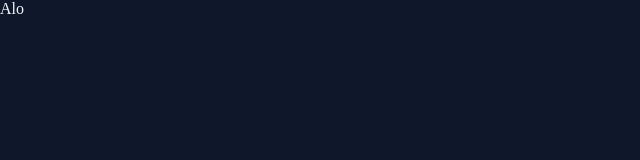
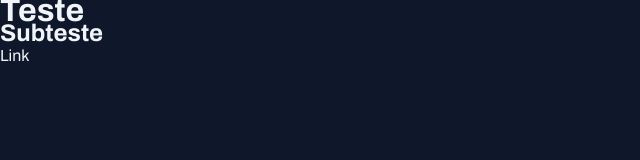
Before and after one commit to DaniSimoni/portal-de-noticias, a plain HTML site: page index.html in a window 1280 px wide. Shown: the whole page, without its empty margins (0-640 px from the left). Drawn offline with Linux system fonts and the light colour scheme.

Commit message:
aplicando fontes

```diff
--- a/index.html
+++ b/index.html
@@ -1,12 +1,19 @@
 <!DOCTYPE html>
 <html lang="pt-br">
 <head>
+  <link rel="preconnect" href="https://fonts.googleapis.com">
+  <link rel="preconnect" href="https://fonts.gstatic.com" crossorigin>
+
   <meta charset="UTF-8">
   <meta name="viewport" content="width=device-width, initial-scale=1.0">
   <title>Portal de Notícias</title>
   <link rel="stylesheet" href="styles/index.css">
+
+  <link href="https://fonts.googleapis.com/css2?family=Archivo:ital,wght@0,100..900;1,100..900&display=swap" rel="stylesheet">
 </head>
 <body>
-  Alo
+  <h1>Teste</h1>
+  <h2>Subteste</h2>
+<a href="#">Link</a>
 </body>
 </html>
--- a/styles/global.css
+++ b/styles/global.css
@@ -11,9 +11,31 @@
     --stroke-color: #1E293B;
     --text-color-primary: #F1F5F9;
     --text-color-secondary: #CBD5E1;
+
+    --font-family: 'Archivo', sans-serif;
+    --h1: 800 24px/135% var(--font-family);
+    --h2: 800 16px/140% var(--font-family);
+    --h3: 800 14px/140% var(--font-family);
+    --text-span: 600 14px/145% var(--font-family);
+    --text: 400 16px/140% var(--font-family);
+    --text-sm: 400 14px/160% var(--font-family);
 }
 
 body {
+    font: var(--text);
     color: var(--text-color-primary);
     background-color: var(--bg-color);
 }
+
+a {
+    text-decoration: none;
+    color: inherit;
+}
+
+a:hover {
+    color: var(--brand-color-light);
+}
+
+h1 h2 h3 {
+    font: inherit;
+}
```
